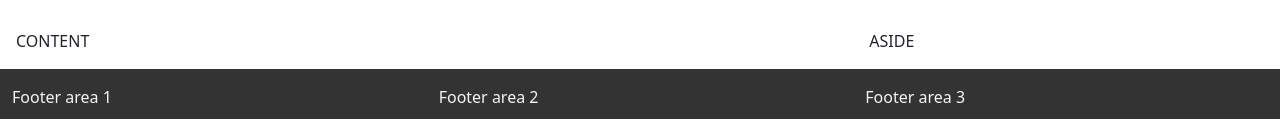
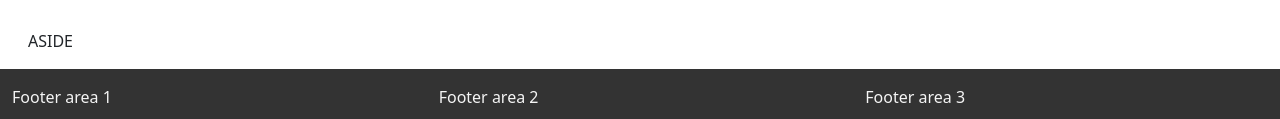
Before and after one commit to aaposarlin/bootstrap-layout, a plain HTML site: page index.html in a window 1280 px wide. Shown: the part 1583-1702 px from the top of the page. Drawn offline with nearby package versions, Linux system fonts and the light colour scheme.

Commit message:
pieni korjaus

```diff
--- a/index.html
+++ b/index.html
@@ -48,10 +48,6 @@
                 </div>
             </div>
         </div>
-        <div class="row">
-            <div class="col-md-8 p-3">
-                <section>CONTENT</section>
-            </div>
             <div class="col-md-4 p-3">
                 <aside>ASIDE</aside>
             </div>
```
